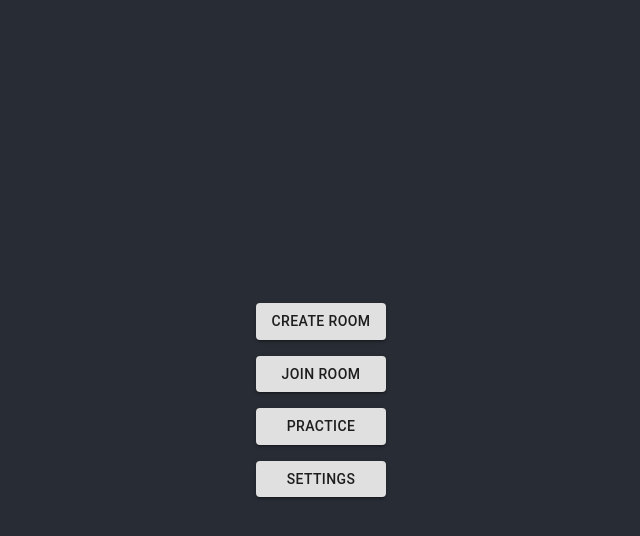
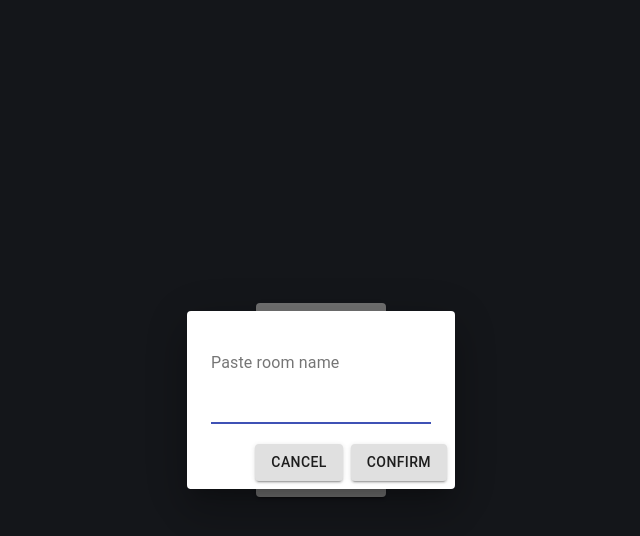
Before and after one commit to andrew-murray/reshuffle, a React (Create React App) app: page / in a window 1280 px wide. Both pictures are taken after a click on the button "JOIN ROOM". Shown: the top 536 px of the page, without its empty margins (319-959 px from the left). Built offline with nearby package versions, Linux system fonts and the light colour scheme.

Commit message:
Add dialog to help with joining rooms.

```diff
--- /dev/null
+++ b/src/TextEntryDialog.js
@@ -0,0 +1,64 @@
+import React from 'react';
+import TextField from '@material-ui/core/TextField';
+import Button from '@material-ui/core/Button';
+import Dialog from '@material-ui/core/Dialog';
+import DialogActions from '@material-ui/core/DialogActions';
+import DialogContent from '@material-ui/core/DialogContent';
+import DialogContentText from '@material-ui/core/DialogContentText';
+import DialogTitle from '@material-ui/core/DialogTitle';
+import PropTypes from 'prop-types';
+
+function TextEntryDialog(props) {
+
+  const [current, setCurrent] = React.useState("");
+
+  const confirmAndReset = ()=>{
+    props.onConfirm(current);
+    setCurrent("");
+  };
+
+  const handleEnter = (e) =>
+  {
+    if(e.keyCode === 13)
+    {
+      e.preventDefault();
+      confirmAndReset();
+    }
+  };
+
+  return (
+    <Dialog open={props.open} onClose={props.onCancel} aria-labelledby="form-dialog-title">
+      <DialogTitle id="form-dialog-title"></DialogTitle>
+      <DialogContent>
+        <DialogContentText>
+          {props.text}
+        </DialogContentText>
+        <TextField
+          margin="dense"
+          id="name"
+          fullWidth
+          onChange={(e)=>{setCurrent(e.target.value);}}
+          onKeyDown={handleEnter}
+          autoFocus
+        />
+      </DialogContent>
+      <DialogActions>
+        <Button onClick={props.onCancel} variant="contained">
+          Cancel
+        </Button>
+        <Button onClick={confirmAndReset} variant="contained">
+          Confirm
+        </Button>
+      </DialogActions>
+    </Dialog>
+  );
+}
+
+TextEntryDialog.propTypes = {
+  text:PropTypes.string,
+  open: PropTypes.bool.isRequired,
+  onConfirm: PropTypes.func,
+  onCancel: PropTypes.func
+};
+
+export default TextEntryDialog;
--- a/src/TitleScreen.js
+++ b/src/TitleScreen.js
@@ -1,16 +1,20 @@
+import React from 'react';
 import List from '@material-ui/core/List';
 import ListItem from '@material-ui/core/ListItem';
 import Button from '@material-ui/core/Button';
 import { useHistory } from "react-router-dom";
+import TextEntryDialog from "./TextEntryDialog";
 
 function TitleScreen(props) {
 
   const history = useHistory();
 
+  let [joinDialogOpen, setJoinDialogOpen] = React.useState(false);
+
   const menuItems = [
-    {text: "Create Room", path: "/room/default"},
-    {text: "Join Room"},
-    {text: "Practice", path: "/practice"},
+    {text: "Create Room",onClick: ()=>{ history.push("/room/default");}},
+    {text: "Join Room", onClick: ()=>{setJoinDialogOpen(true);} },
+    {text: "Practice", onClick: ()=>{ history.push("/practice"); }},
     {text: "Settings"}
   ];
 
@@ -18,11 +22,7 @@ function TitleScreen(props) {
     <ListItem key={item.text}>
         <Button
           variant="contained" style={{width: "100%"}} aria-label={item.text}
-          onClick={(event)=>{
-            if(item.path){
-              history.push(item.path);
-            }
-          }}
+          onClick={item.onClick}
         >
           {item.text}
         </Button>
@@ -30,9 +30,23 @@ function TitleScreen(props) {
   );
 
   return (
-    <List aria-label="menu">
-      {listItems}
-    </List>
+    <React.Fragment>
+      <List aria-label="menu">
+        {listItems}
+      </List>
+      <TextEntryDialog
+        open={joinDialogOpen}
+        text="Paste room name"
+        onConfirm={(roomName)=>{
+          if(roomName)
+          {
+            history.push("/room/" + roomName);
+            setJoinDialogOpen(false);
+          }
+        }}
+        onCancel={()=>{setJoinDialogOpen(false);}}
+      />
+    </React.Fragment>
   );
 }
 
```
